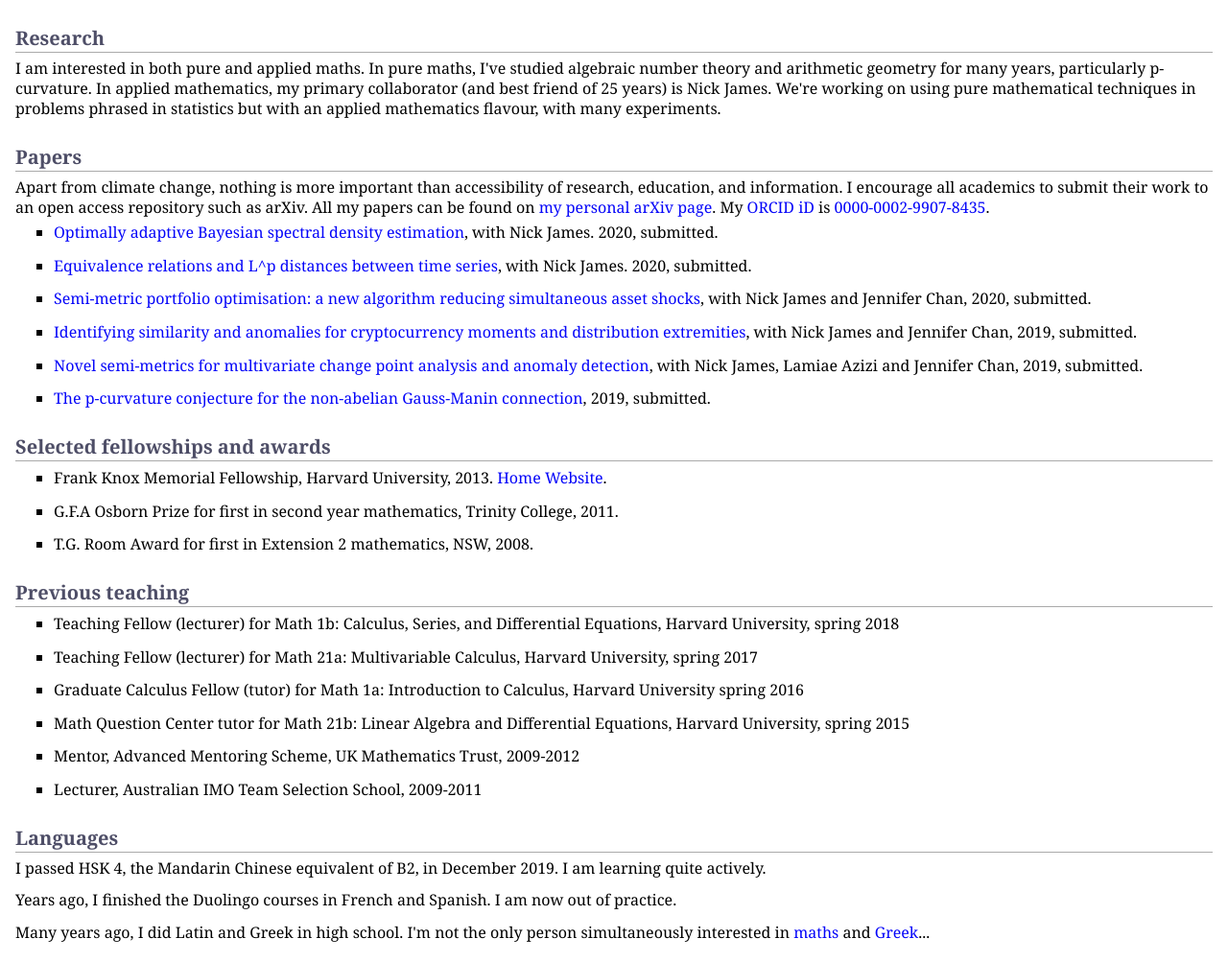
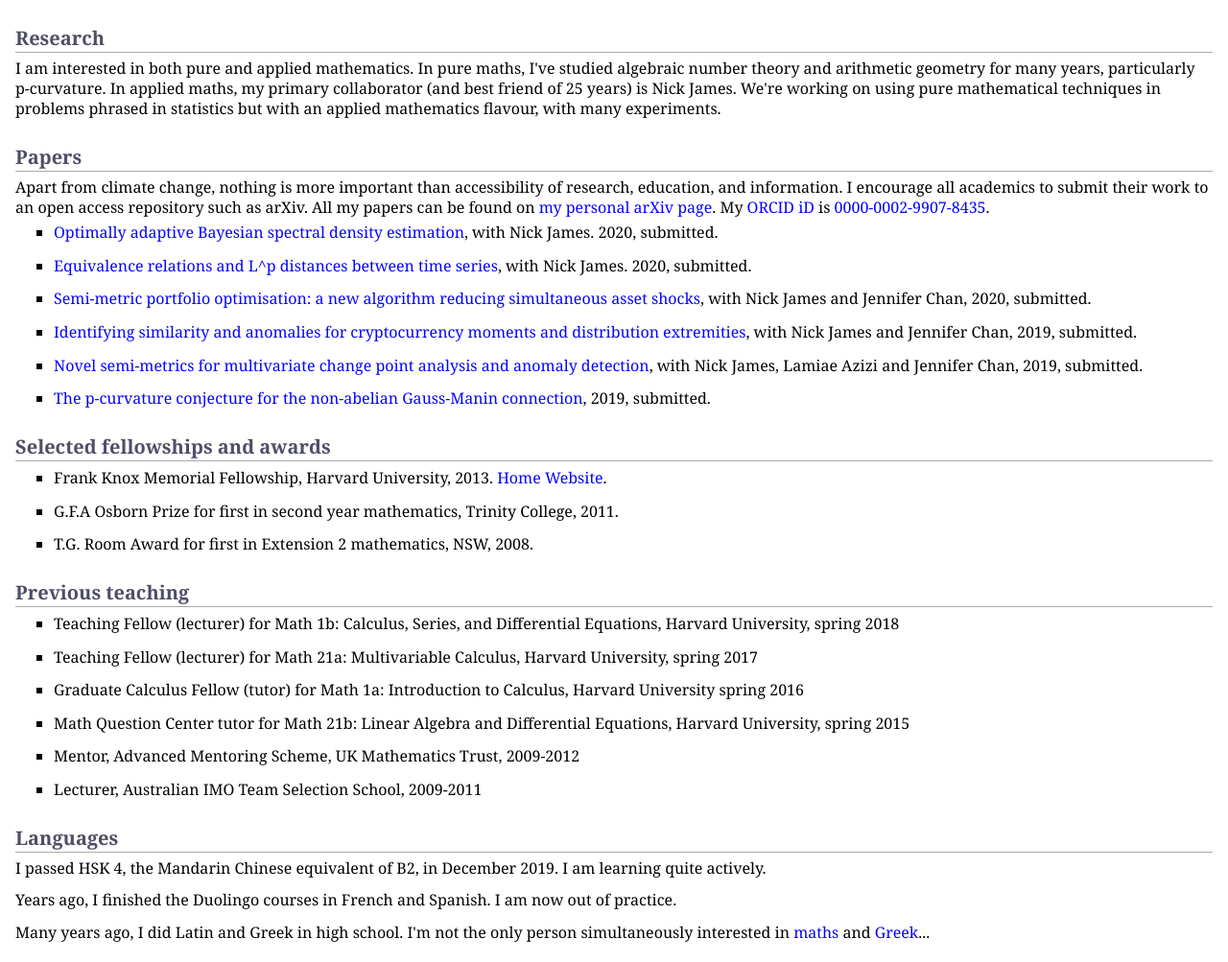
Before and after one commit to MaxMenzies/maxmenzies.com, a Jekyll site: the page index.html, which Jekyll copies as it is, in a window 1280 px wide, cut to the strip 284-1287 px from the top of the page. Shown: the whole strip at 96% size. Built offline with Jekyll 4.4.1, drawn with Linux system fonts in a browser that asks for light colours.

Commit message:
Update index.html

```diff
--- a/index.html
+++ b/index.html
@@ -37,7 +37,7 @@
   </td>
 </table>
 <h2>Research</h2>
-<p>I am interested in both pure and applied maths. In pure maths, I've studied algebraic number theory and arithmetic geometry for many years, particularly p-curvature. In applied mathematics, my primary collaborator (and best friend of 25 years) is Nick James. We're working on using pure mathematical techniques in problems phrased in statistics but with an applied mathematics flavour, with many experiments.</p>
+<p>I am interested in both pure and applied mathematics. In pure maths, I've studied algebraic number theory and arithmetic geometry for many years, particularly p-curvature. In applied maths, my primary collaborator (and best friend of 25 years) is Nick James. We're working on using pure mathematical techniques in problems phrased in statistics but with an applied mathematics flavour, with many experiments.</p>
 <h2>Papers</h2>
 <p>Apart from climate change, nothing is more important than accessibility of research, education, and information. I encourage all academics to submit their work to an open access repository such as arXiv. All my papers can be found on <a href="https://arxiv.org/a/menzies_m_1.html">my personal arXiv page</a>. My <a href="https://orcid.org">ORCID iD</a> is <a href="https://orcid.org/0000-0002-9907-8435.">0000-0002-9907-8435</a>.</p>
 <ul>
```
